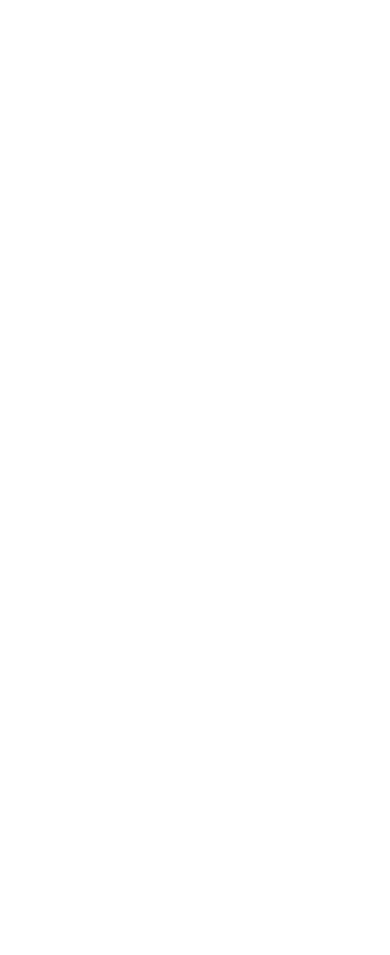
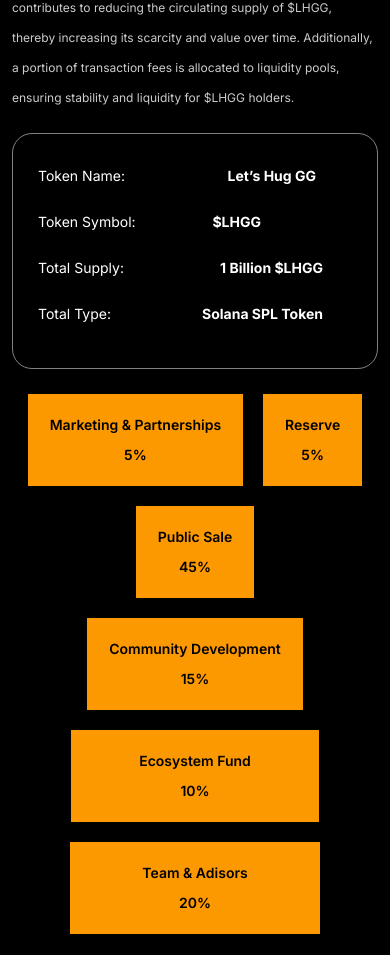
Before and after one commit to Sujatagoyat/Worldwide-protest, a React (Create React App) app: page / in a window 390 px wide. Shown: the part 1876-2831 px from the top of the page. Before the commit the page ends 1734 px from the top, so only its background shows below. Built offline with nearby package versions, Linux system fonts and the light colour scheme.

Commit message:
tokeonomics sec done with responsive

```diff
--- a/src/App.css
+++ b/src/App.css
@@ -285,11 +285,92 @@
   gap: 20px;
 }
 .max-w-59{
-  max-width: 51px;
+  max-width: 40px;
 }
 .py-10{
   padding-top: 10px;
   padding-bottom: 10px;
+}
+
+/* ======================== tokeonomics ============================== */
+
+
+.opacity_80{
+  opacity: 80%;
+}
+.mb-20{
+  margin-bottom: 20px;
+}
+.token_box{
+  max-width: 404px;
+  /* height: 225px; */
+  padding: 27px 54px 39px 25px;
+  box-shadow: 0px 4px 4px 0px #00000040;
+  box-shadow: 0px 5px 18px 0px #00000061;
+  border: 1px solid var(--fc-grey);
+  border-radius: 20px;
+}
+.max-w-278{
+  max-width: 278px;
+}
+.max-w-223{
+  max-width: 223px;
+}
+.max-w-300{
+  max-width: 300px;
+}
+.max-w-324{
+  max-width: 324px;
+}
+.orange_box_1{
+  /* max-width: 296px; */
+  /* width: 100%; */
+  background: var(--fc-yellow);
+  border: 1px solid var(--fc-black);
+  padding: 16px 22px;
+  width: fit-content;
+}
+.orange_box_2{
+  /* max-width: 131px; */
+  /* width: 100%; */
+  width: fit-content;
+  background: var(--fc-yellow);
+  border: 1px solid var(--fc-black);
+  padding: 16px 22px;
+}
+.orange_box_3{
+  /* max-width: 152px; */
+  /* width: 100%; */
+  width: fit-content;
+  background: var(--fc-yellow);
+  border: 1px solid var(--fc-black);
+  padding: 16px 22px;
+}
+.orange_box_5{
+  /* max-width: 296px; */
+  /* width: 100%; */
+  width: fit-content;
+  background: var(--fc-yellow);
+  border: 1px solid var(--fc-black);
+  padding: 16px 68px;
+}
+.orange_box_6{
+  /* max-width: 296px; */
+  /* width: 100%; */
+  width: fit-content;
+  background: var(--fc-yellow);
+  border: 1px solid var(--fc-black);
+  padding: 16px 72px;
+}
+.gap-lg-18{
+  gap: 18px;
+}
+.mb-lg-18{
+  margin-bottom: 18px;
+}
+.py-20{
+  padding-top: 20px;
+  padding-bottom: 20px;
 }
 
 @media (min-width:576px) {
@@ -351,6 +432,10 @@
   .lh-25 {
     line-height: 25px;
   }
+  .py-md-90{
+    padding-top: 90px;
+    padding-bottom: 90px;
+  }
 }
 @media (min-width:992px) {
   .pb-lg-62{
@@ -373,6 +458,19 @@
   .gap-lg-59{
     gap: 59px;
   }
+  .max-w-435{
+    max-width: 435px;
+  }
+  .tokeonomics-bg-img{
+    background-image: url(./assets/Images/png/tokeonomics-bg-img.png);
+    /* background-position: center; */
+    background-size: cover;
+    background-repeat: no-repeat;
+  }
+  .py-lg-255{
+    padding-top: 255px;
+    padding-bottom: 255px;
+  }
 }
 
 @media (min-width:1200px) {
@@ -387,7 +485,7 @@
 
 @media (min-width:1535.99px){
  .custom-container{
-  max-width: 1440px;
+  max-width: 1440px !important;
   padding-left: 12px;
   padding-right: 12px;
   margin-left: auto;
@@ -396,6 +494,11 @@
  .min_vh_100{
   min-height: 100vh;
  }
+}
+@media (min-width:1400px) and (max-width:1535.99px){
+  .container{
+    max-width: 1140px !important;
+  }
 }
 
  @media (max-width:992px) {
@@ -439,4 +542,7 @@
   .flex_wrap{
     flex-wrap: wrap;
   }
+  .token_bg_black{
+    background: var(--fc-black);
+  }
 }
--- a/src/App.js
+++ b/src/App.js
@@ -5,6 +5,7 @@
 import HeroSection from './components/HeroSection';
 import AppBox from './components/AppBox';
 import AboutUs from './components/AboutUs';
+import Tokeonomics from './components/Tokeonomics';
 
 function App() {
   return (
@@ -12,6 +13,7 @@
      <HeroSection/>
     <AppBox/>
     <AboutUs/>
+    <Tokeonomics/>
     </div>
   );
 }
--- /dev/null
+++ b/src/components/Tokeonomics.jsx
@@ -0,0 +1,59 @@
+import React from 'react'
+
+function Tokeonomics() {
+  return (
+    <div className='tokeonomics-bg-img token_bg_black'>
+        <div className="container custom-container">
+                  <div className="row py-lg-255 py-md-90 py-20 justify-content-between row-gap-md-5 row-gap-4">
+                    <div className="col-lg-5">
+                        <h1 className='fw-extrabold text-64 lh-77 ff-inter clr-white mb-0'>TOKENOMICS</h1>
+                        <p className='fw-normal text-16 lh-30 ff-inter clr-white  max-w-435 opacity_80 mb-20'>Let's Hug GG ($LHGG) operates on a deflationary tokenomics model designed to incentivize selling Bitcoin.  With a fixed total supply and a burn mechanism in place, each transaction contributes to reducing the  circulating supply of $LHGG, thereby increasing its scarcity and value over time. Additionally, a portion of  transaction fees is allocated to liquidity pools, ensuring stability and liquidity for $LHGG holders.</p>
+                        <div className='blank'>
+                          <div className='token_box'>
+                            <p className='fw-normal text-20 lh-30 ff-inter clr-white d-flex align-items-center justify-content-between max-w-278'>Token Name: <span className='fw-bold'>Let’s Hug GG</span></p>
+                            <p className='fw-normal text-20 lh-30 ff-inter clr-white d-flex align-items-center justify-content-between max-w-223'>Token Symbol: <span className='fw-bold'> $LHGG </span> </p>
+                            <p className='fw-normal text-20 lh-30 ff-inter clr-white d-flex align-items-center justify-content-between max-w-300'>Total Supply:<span className='fw-bold'> 1 Billion $LHGG </span> </p>
+                            <p className='fw-normal text-20 lh-30 ff-inter clr-white d-flex align-items-center justify-content-between max-w-324 mb-0'>Total Type:<span className='fw-bold'>Solana SPL Token</span> </p>
+                          </div>
+                        </div>
+                    </div>
+
+                    <div className="col-lg-6 ">
+                      <div className='d-flex flex-wrap align-items-center gap-lg-18 mb-lg-18 justify-content-center'>
+                        <div className="orange_box_1">
+                          <p className='fw-semibold text-20 lh-30 ff-inter clr-black text-center mb-0 text-nowrap'> Marketing & Partnerships</p>
+                          <p className='fw-semibold text-20 lh-30 ff-inter clr-black text-center mb-0'>5%</p>
+                        </div>
+                        <div className="orange_box_2">
+                          <p className='fw-semibold text-20 lh-30 ff-inter clr-black text-center mb-0'>Reserve</p>
+                          <p className='fw-semibold text-20 lh-30 ff-inter clr-black text-center mb-0'>5%</p>
+                        </div>
+                        <div className="orange_box_3">
+                          <p className='fw-semibold text-20 lh-30 ff-inter clr-black text-center mb-0 text-nowrap'>Public Sale</p>
+                          <p className='fw-semibold text-20 lh-30 ff-inter clr-black text-center mb-0'>45%</p>
+                        </div>
+                      </div>
+                      <div className='d-flex flex-wrap align-items-cen  ter gap-lg-18 mb-lg-18 justify-content-center'>
+                      <div className="orange_box_1">
+                          <p className='fw-semibold text-20 lh-30 ff-inter clr-black text-center mb-0 text-nowrap'> Community Development</p>
+                          <p className='fw-semibold text-20 lh-30 ff-inter clr-black text-center mb-0'>15%</p>
+                        </div>
+                        <div className="orange_box_5">
+                          <p className='fw-semibold text-20 lh-30 ff-inter clr-black text-center mb-0 text-nowrap'>Ecosystem Fund</p>
+                          <p className='fw-semibold text-20 lh-30 ff-inter clr-black text-center mb-0'>10%</p>
+                        </div>
+                      </div>
+                      <div className='d-flex justify-content-center align-items-center justify-content-center'>
+                        <div className="orange_box_6">
+                            <p className='fw-semibold text-20 lh-30 ff-inter clr-black text-center mb-0 text-nowrap'>Team & Adisors</p>
+                            <p className='fw-semibold text-20 lh-30 ff-inter clr-black text-center mb-0'>20%</p>
+                          </div>
+                      </div>
+                    </div>
+                  </div>
+        </div>
+    </div>
+  )
+}
+
+export default Tokeonomics
```
Also changed, not shown: src/assets/Images/png/tokeonomics-bg-img.png (added).
